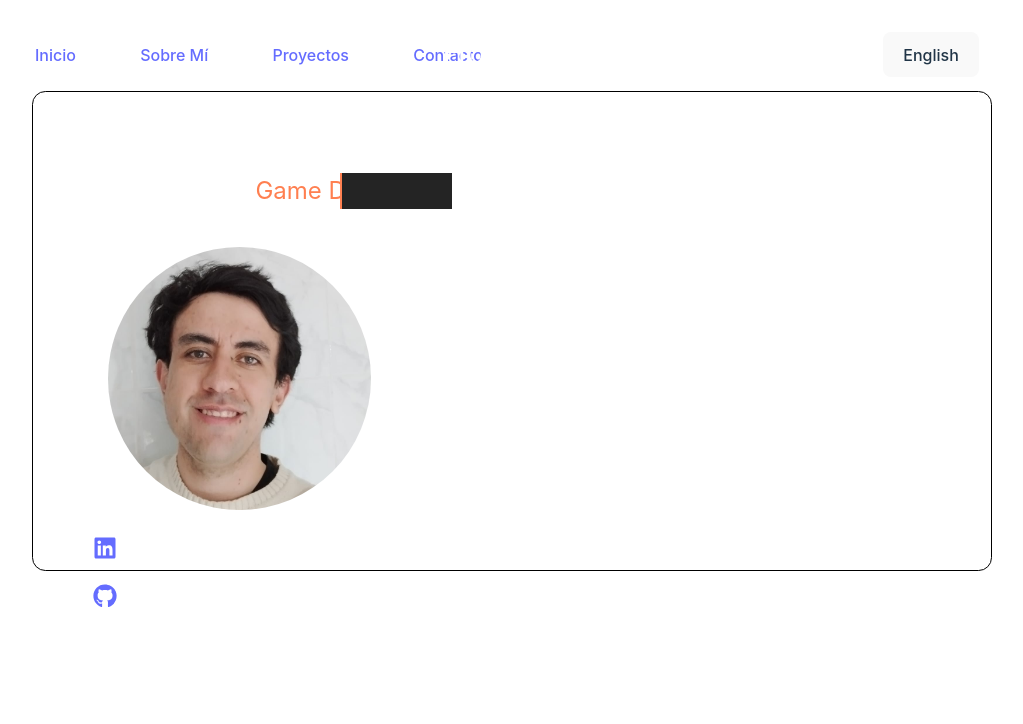
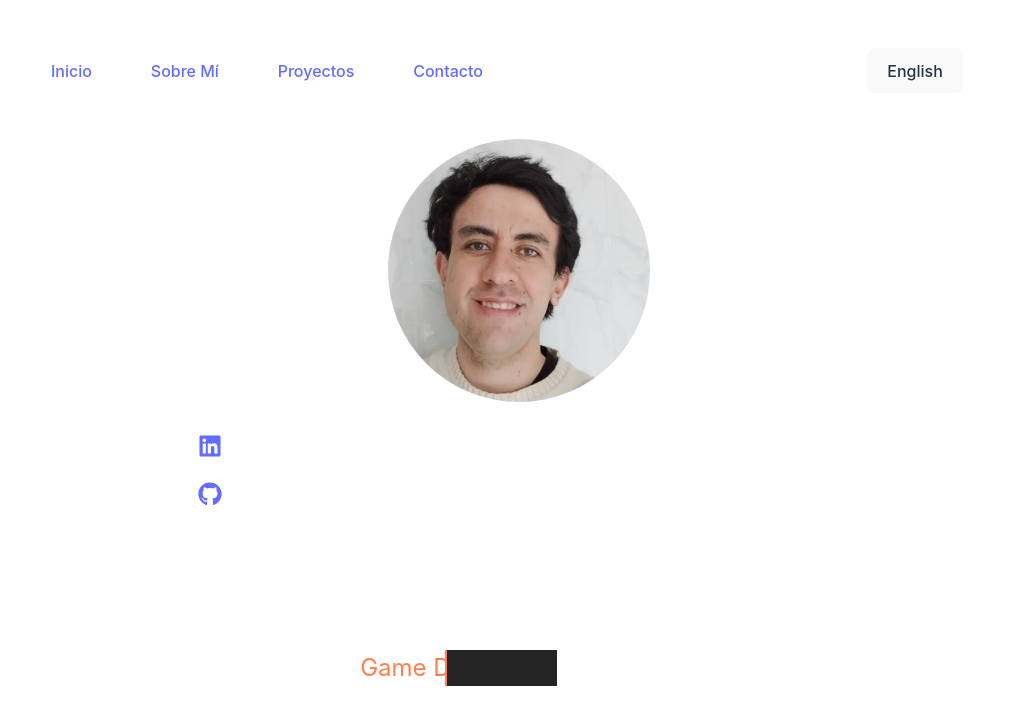
Before and after one commit to gerard-z/Portafolio, a React (Vite) app in the folder portafolio/: page / in a window 1280 px wide. Shown: the top 724 px of the page, without its empty margins (141-1164 px from the left). Built offline with nearby package versions, Linux system fonts and the light colour scheme.

Commit message:
update home styles

```diff
--- a/portafolio/src/App.css
+++ b/portafolio/src/App.css
@@ -1,6 +1,7 @@
 #root {
   min-width: 720px;
   width: 80%;
+  max-width: 1500px;
   margin: 0 auto;
   padding: 2rem;
   text-align: center;
@@ -43,9 +44,12 @@
 }
 
 header {
+  position: sticky;
   display: flex;
   justify-content: space-between;
   align-items: center;
+  padding: 1rem;
+  border-bottom: 1px solid #fff;
 }
 
 header a {
--- a/portafolio/src/App.tsx
+++ b/portafolio/src/App.tsx
@@ -21,16 +21,16 @@ function App() {
       </header>
 
       <main>
-        <SectionContainer id="home" height="60vh">
+        <SectionContainer id="home" style={{ minHeight: '40%' }}>
           <Home language={language} />
         </SectionContainer>
 
+        <section id="projects">
+          <h2>{translations[language].projects}</h2>
+        </section>
+
         <section id="about">
           <h2>{translations[language].about}</h2>
-        </section>
-
-        <section id="projects">
-          <h2>{translations[language].projects}</h2>
         </section>
 
         <section id="contact">
--- a/portafolio/src/components/container/SectionContainer.css
+++ b/portafolio/src/components/container/SectionContainer.css
@@ -6,6 +6,5 @@
   width: 100%;
   margin: 10pt;
   padding: 10pt;
-  border: 1px solid #000;
-  border-radius: 10pt;
+  border-bottom: 4px dotted #fff;
 }
--- a/portafolio/src/components/container/SectionContainer.tsx
+++ b/portafolio/src/components/container/SectionContainer.tsx
@@ -2,13 +2,13 @@ import './SectionContainer.css'
 
 interface SectionContainerProps {
   id: string
-  height?: string
+  style?: React.CSSProperties
   children: React.ReactNode
 }
 
-export const SectionContainer = ({ id, height, children }: SectionContainerProps) => {
+export const SectionContainer = ({ id, style, children }: SectionContainerProps) => {
   return (
-    <section className="section-container" id={id} style={{ height: height }}>
+    <section className="section-container" id={id} style={style}>
       {children}
     </section>
   )
--- a/portafolio/src/sections/home/home.css
+++ b/portafolio/src/sections/home/home.css
@@ -1,7 +1,7 @@
 .name {
   font-weight: bold;
   color: #fff;
-  font-size: 4rem;
+  font-size: 3rem;
 }
 
 h2 {
@@ -90,6 +90,46 @@ h2 {
   margin-left: 10pt;
 }
 
+.profile-image-container {
+    position: relative;
+    display: inline-block;
+}
+
+.profile-image {
+  width: 200pt;
+  height: 200pt;
+  border-radius: 50%;
+  object-fit: cover;
+  border: 2px solid #fff;
+  margin-left: 10pt;
+  transition: filter 0.3s ease;
+}
+
+.profile-image-container:hover .profile-image {
+  filter: blur(2px) brightness(70%);
+}
+
+.contact-overlay {
+  position: absolute;
+  top: 50%;
+  left: 50%;
+  transform: translate(-50%, -50%);
+  color: white;
+  text-align: center;
+  opacity: 0;
+  transition: opacity 0.3s ease;
+  pointer-events: none;
+}
+
+.profile-image-container:hover .contact-overlay {
+  opacity: 1;
+}
+
+.contact-overlay i {
+  font-size: 2rem;
+  margin-bottom: 8px;
+}
+
 .social-icon {
   width: 24px;
   height: 24px;
--- a/portafolio/src/sections/home/home.tsx
+++ b/portafolio/src/sections/home/home.tsx
@@ -1,6 +1,6 @@
 import { translations, type Language } from '../../translations';
 import './home.css';
-import { FaLinkedin, FaGithub, FaInstagram } from 'react-icons/fa';
+import { FaLinkedin, FaGithub, FaEnvelope, FaMapMarkerAlt } from 'react-icons/fa';
 
 interface HomeProps {
   language: Language
@@ -27,16 +27,16 @@ const SOCIAL_LINKS = [
 export const Home = ({ language }: HomeProps) => {
   return (
     <>
-      <div className="flex flex-row items-center justify-center">
-        <div className="flex flex-col items-start justify-center">
-          <h2>{translations[language].hello}</h2>
-          <h2><span className="name">Gerard Cathalifaud Salazar</span></h2>
-          <p className="job">{translations[language].iWorkAs} <span></span></p>
-          <p className="description">{translations[language].iAmLocatedIn} Chile.</p>
-        </div>
+      <div className="flex flex-row-reverse items-center justify-around flex-wrap w-full">
         <div className="flex flex-col items-end justify-center">
-          <img src="src/assets/images/profile.jpeg" alt="Gerard Cathalifaud Salazar" className="profile-image" />
-          <div className="flex flex-row items-center justify-center">
+          <a href="mailto:gerard.cathalifaud@hotmail.com" target="_blank" rel="noopener noreferrer" className="profile-image-container">
+            <img src="src/assets/images/profile.jpeg" alt="Gerard Cathalifaud Salazar" className="profile-image" />
+            <div className="contact-overlay flex flex-row items-center justify-center">
+              <FaEnvelope />
+              <div> {translations[language].contactMe}</div>
+            </div>
+          </a>
+          <div className="flex flex-row items-center justify-center w-full">
             {SOCIAL_LINKS.map((link) => (
               <a href={link.url} target="_blank" rel="noopener noreferrer" key={link.name} className="social-link">
                 <link.icon className="social-icon" />
@@ -44,6 +44,12 @@ export const Home = ({ language }: HomeProps) => {
             ))}
           </div>
         </div>
+        <div className="flex flex-col items-start justify-center">
+          <h2>{translations[language].hello}</h2>
+          <h2><span className="name">Gerard Cathalifaud Salazar</span></h2>
+          <p className="job">{translations[language].iWorkAs} <span></span></p>
+          <p className="description flex flex-row items-center justify-center"><FaMapMarkerAlt />Chile.</p>
+        </div>
       </div>
     </>
   )
--- a/portafolio/src/translations.ts
+++ b/portafolio/src/translations.ts
@@ -10,6 +10,7 @@ type Translations = {
     iAm: string;
     iWorkAs: string;
     iAmLocatedIn: string;
+    contactMe: string;
   }
 }
 
@@ -22,7 +23,8 @@ export const translations: Translations = {
     hello: 'Hola, soy',
     iAm: 'soy',
     iWorkAs: 'Trabajo como',
-    iAmLocatedIn: 'Ubicado en'
+    iAmLocatedIn: 'Ubicado en',
+    contactMe: 'Contáctame'
   },
   en: {
     home: 'Home',
@@ -32,6 +34,7 @@ export const translations: Translations = {
     hello: 'Hello, I am',
     iAm: 'I am',
     iWorkAs: 'I work as',
-    iAmLocatedIn: 'Located in'
+    iAmLocatedIn: 'Located in',
+    contactMe: 'Contact Me'
   }
 }
```
Lines whose indentation alone changed are shown as unchanged.
